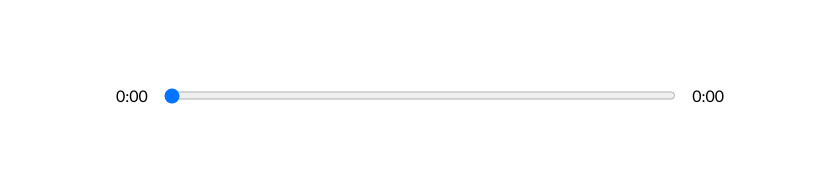
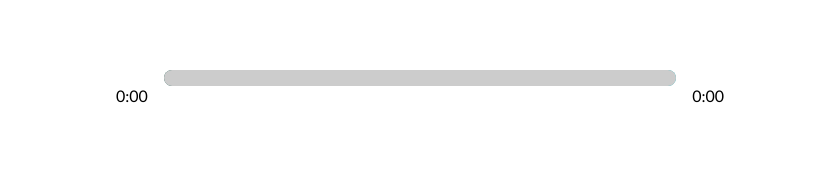
Before and after one commit to MilosTanaskovic/modern-music-app, a React (Create React App) app: page / in a window 1280 px wide. Shown: the part 490-661 px from the top of the page, without its empty margins (220-1060 px from the left). Built offline with nearby package versions, Linux system fonts and the light colour scheme.

Commit message:
active song skipping and customizing input...

```diff
--- a/src/App.js
+++ b/src/App.js
@@ -25,14 +25,19 @@ function App() {
   const [isPlaying, setIsPlaying] = useState(false);
   const [infoSong, setInfoSong] = useState({
   currentTime: 0,
-  duration: 0
+  duration: 0,
+  animationPercentage: 0
  })
  const [libraryState, setLibraryState] = useState(false);
  // Func
  const timeUpdateHandler = (e) => {
   const current = e.target.currentTime;
   const duration = e.target.duration;
-  setInfoSong({ ...infoSong, currentTime: current, duration } );
+  // Calculate Percentage
+  const roundedCurrent = Math.round(current);
+  const roundedDuration = Math.round(duration);
+  const animationPercentage = Math.round((roundedDuration / roundedCurrent) * 100);
+  setInfoSong({ ...infoSong, currentTime: current, duration, animationPercentage } );
 
  }
   return (
@@ -56,6 +61,8 @@ function App() {
         setInfoSong={setInfoSong}
         infoSong={infoSong}
         songs={songs}
+        setSongs={setSongs}
+        setCurrentSong={setCurrentSong}
       />
       <Library
       songs={songs}
--- a/src/components/LibrarySong.js
+++ b/src/components/LibrarySong.js
@@ -3,9 +3,9 @@ import React from 'react'
 function LibrarySong(props) {
  const { song, songs, setSongs, setCurrentSong, id, audioRef, isPlaying } = props
 
- const selectedSongHandler = () => {
+ const selectedSongHandler = async () => {
   const selectedSong = songs.filter((state) => state.id === id);
-  setCurrentSong(selectedSong[0]);
+  await setCurrentSong(selectedSong[0]);
   // How to Select/Add Active Song
   const activeSong = songs.map((song) => {
     if( song.id === id ) {
@@ -22,17 +22,8 @@ function LibrarySong(props) {
   });
   setSongs(activeSong);
 
+  if (isPlaying) audioRef.current.play();
 
-  // check is the song is playing
-  if(isPlaying) {
-   const playPromise = audioRef.current.play();
-   if(playPromise !== undefined){
-     playPromise.then((audio) => {
-     audioRef.current.play();
-    })
-   }
-  }
-  audioRef.current.play();
  }
  return (
   <div onClick={selectedSongHandler} className={`library__song ${song.active ? 'selected' : ''}`}>
--- a/src/components/Player.js
+++ b/src/components/Player.js
@@ -1,8 +1,25 @@
-import React, { useState} from 'react'
+import React, { useEffect} from 'react'
+import { scryRenderedDOMComponentsWithTag } from 'react-dom/test-utils';
 
 const Player = (props) => {
- const {audioRef, FontAwesomeIcon, faPlay, faPause, faAngleLeft, faAngleRight, currentSong, isPlaying, setIsPlaying, setInfoSong, infoSong, songs } = props
+ const {audioRef, FontAwesomeIcon, faPlay, faPause, faAngleLeft, faAngleRight, currentSong, isPlaying, setIsPlaying, setInfoSong, infoSong, songs, setSongs, setCurrentSong } = props
 
+ useEffect(() => {
+   const activeSong = songs.map((song) => {
+    if( song.id === currentSong.id ) {
+      return {
+        ...song,
+        active: true
+      }
+    } else {
+      return {
+        ...song,
+        active: false
+      }
+    }
+  });
+  setSongs(activeSong);
+ }, [currentSong])
  // Handlers
  const playSongHandler = () => {
   if(isPlaying){
@@ -23,15 +40,31 @@ const Player = (props) => {
       Math.floor(time / 60) + ":" + ("0" + Math.floor(time % 60)).slice(-2)
     );
   }
-const skipTrackHandler = (direction) => {
-  const currentIndex = songs.findIndex((song) => song.id = currentSong.id);
-  console.log(currentIndex);
+// Skip Back and Forward
+const skipTrackHandler = async (direction) => {
+ const currentIndex = songs.findIndex((song) => song.id === currentSong.id);
+  if(direction === 'skip-forward'){
+    await setCurrentSong(songs[(currentIndex + 1) % songs.length]);
   }
-
+  if(direction === 'skip-back'){
+    if((currentIndex - 1) % songs.length === -1){
+      setCurrentSong(songs[songs.length - 1]);
+       if (isPlaying) audioRef.current.play();
+      return;
+    }
+    setCurrentSong(songs[(currentIndex - 1) % songs.length]);
+  }
+  if (isPlaying) audioRef.current.play();
+}
+// Add the style
+const trackAnim = {
+  transform: `translateX(${infoSong.animationPercentage}%)`
+}
  return (
   <div className="player__container">
    <div className="time-control">
     <p>{getTime(infoSong.currentTime)}</p>
+    <div style={{background: `linear-gradient(to right, ${currentSong.color[0]},${currentSong.color[1]} )`}} className="track">
       <input
         onChange={dragHandler}
         min={0}
@@ -39,7 +72,11 @@ const skipTrackHandler = (direction) => {
         value={infoSong.currentTime}
         type="range"
         name=""
-    id=""/>
+        id=""
+      />
+      <div style={trackAnim} className="animate-track"></div>
+    </div>
+
     <p>{getTime(infoSong.duration)}</p>
    </div>
    <div className="play-control">
--- a/src/components/_player.scss
+++ b/src/components/_player.scss
@@ -12,7 +12,8 @@
   display: flex;
   input {
    width: 100%;
-   padding: 1rem 0rem;
+   -webkit-appearance: none;
+   background: transparent;
   }
   p {
    padding: 1rem;
@@ -28,3 +29,29 @@
    cursor: pointer;
   }
  }
+
+ input[type="range"]:focus {
+   outline: none;
+ }
+ input[type="range"]::-webkit-slider-thumb {
+   -webkit-appearance: none;
+   height: 16px;
+   width: 16px;
+ }
+ .track {
+   width: 100%;
+   height: 1rem;
+   position: relative;
+   border-radius: 1rem;
+   overflow: hidden;
+ }
+ .animate-track {
+   background: rgb(204, 204, 204);
+   width: 100%;
+   height: 100%;
+   position: absolute;
+   left: 0;
+   top: 0;
+   transform: translateX(0%);
+   pointer-events: none;
+ }
```
Also changed, not shown: src/data/util.js (+13 -0 lines). Lines whose indentation alone changed are shown as unchanged.
